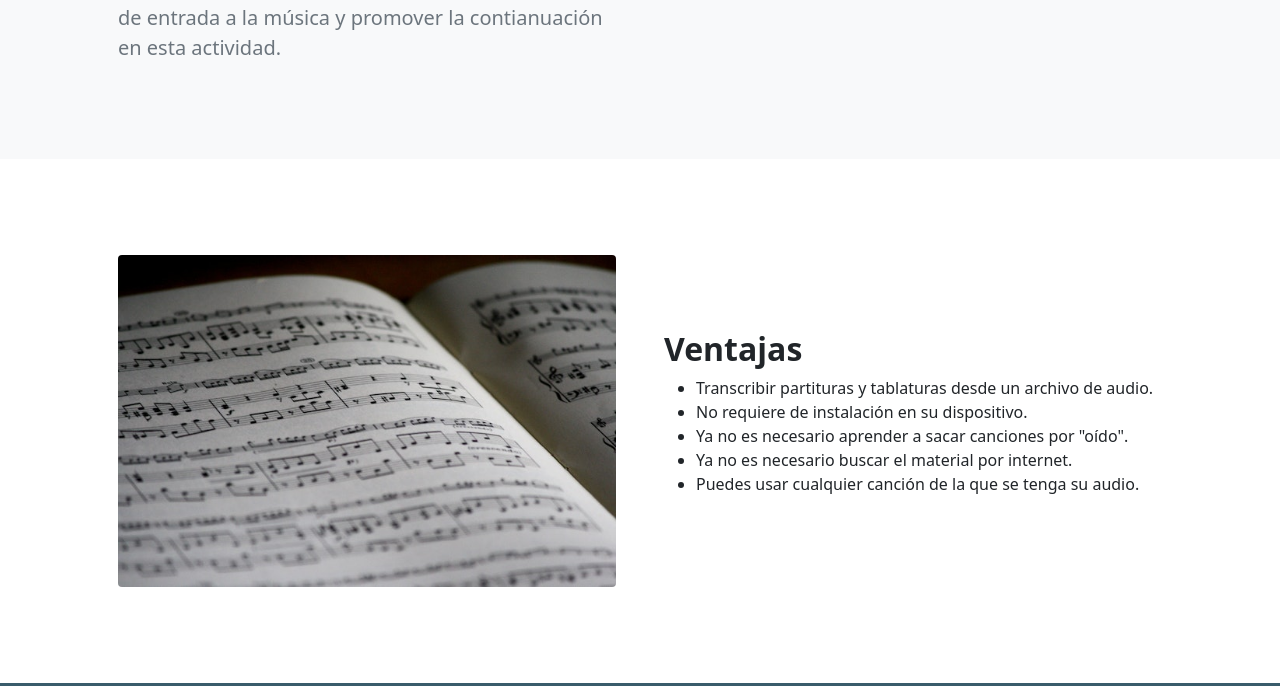
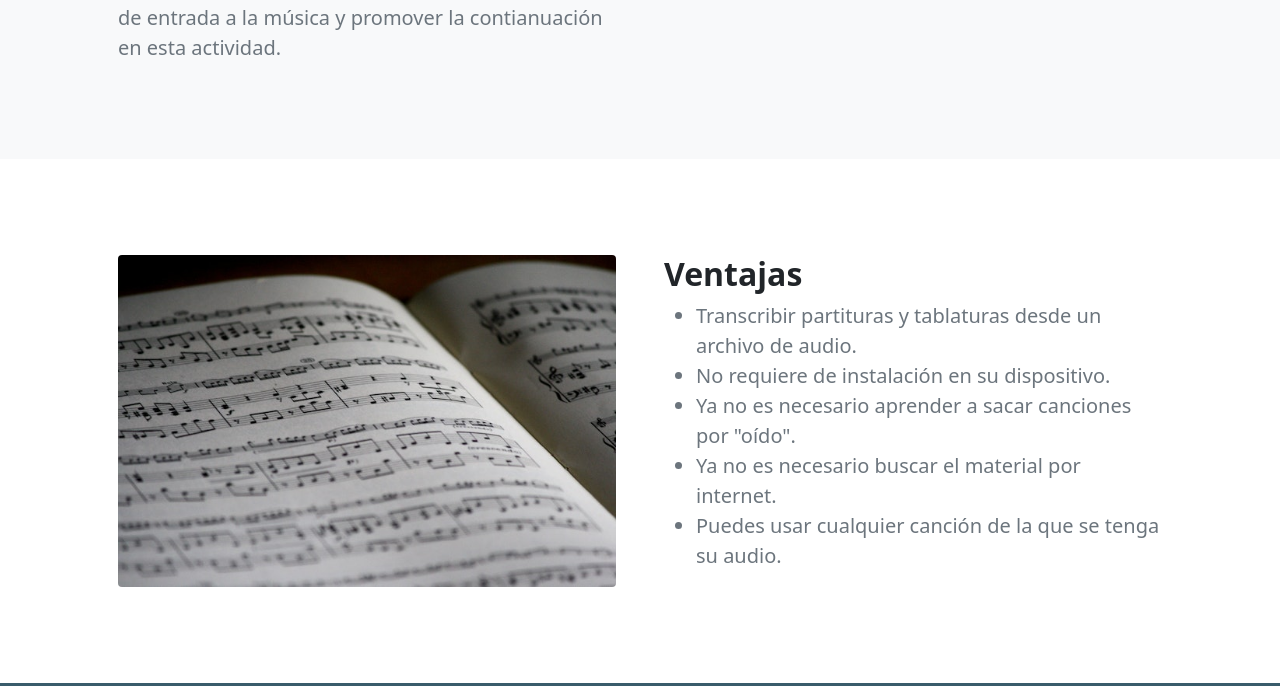
Before and after one commit to MrAnacletus/Polymnia-web, a website: page aboutproject.html in a window 1280 px wide. Shown: the part 1548-2234 px from the top of the page. Drawn offline with nearby package versions, Linux system fonts and the light colour scheme.

Commit message:
modified:   about.html 	modified:   aboutproject.html 	modified:   contact.html

```diff
--- a/aboutproject.html
+++ b/aboutproject.html
@@ -97,11 +97,11 @@
                             <h2 class="fw-bolder">Ventajas</h2>
                             <p class="lead fw-normal text-muted mb-0">
                                 <ul>
-                                    <li>Transcribir partituras y tablaturas desde un archivo de audio.</li>
-                                    <li>No requiere de instalación en su dispositivo.</li>
-                                    <li>Ya no es necesario aprender a sacar canciones por "oído".</li>
-                                    <li>Ya no es necesario buscar el material por internet.</li>
-                                    <li>Puedes usar cualquier canción de la que se tenga su audio.</li>
+                                    <li class="lead fw-normal text-muted mb-0">Transcribir partituras y tablaturas desde un archivo de audio.</li>
+                                    <li class="lead fw-normal text-muted mb-0">No requiere de instalación en su dispositivo.</li>
+                                    <li class="lead fw-normal text-muted mb-0">Ya no es necesario aprender a sacar canciones por "oído".</li>
+                                    <li class="lead fw-normal text-muted mb-0">Ya no es necesario buscar el material por internet.</li>
+                                    <li class="lead fw-normal text-muted mb-0">Puedes usar cualquier canción de la que se tenga su audio.</li>
                                 </ul>
                             </p>
                         </div>
```
Also changed, not shown: about.html (+1 -1 lines), contact.html (+3 -3 lines).
